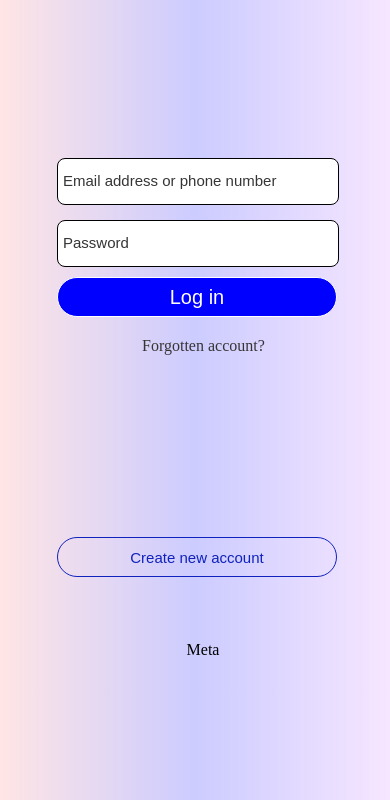
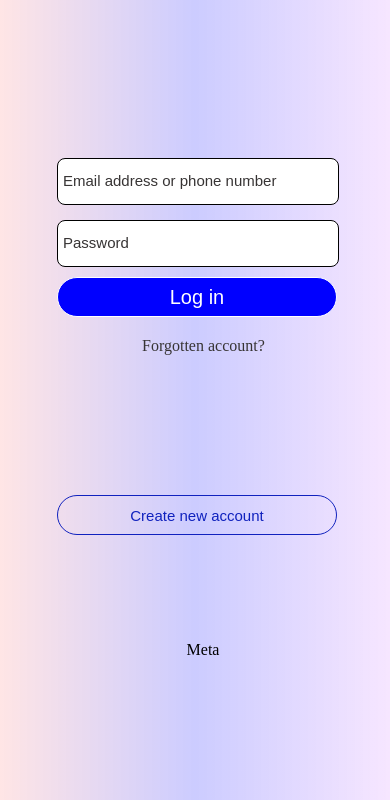
Before and after one commit to prattikk69/Facebook, a plain HTML site: page index.html in a window 390 px wide. Shown: the part 168-968 px from the top of the page. Drawn offline with Linux system fonts and the light colour scheme.

Commit message:
Update index.html

```diff
--- a/index.html
+++ b/index.html
@@ -261,7 +261,7 @@
         .new
         {
             position:absolute;
-            top: 80%;
+            top: 75%;
             cursor: pointer;
         }
 
```
